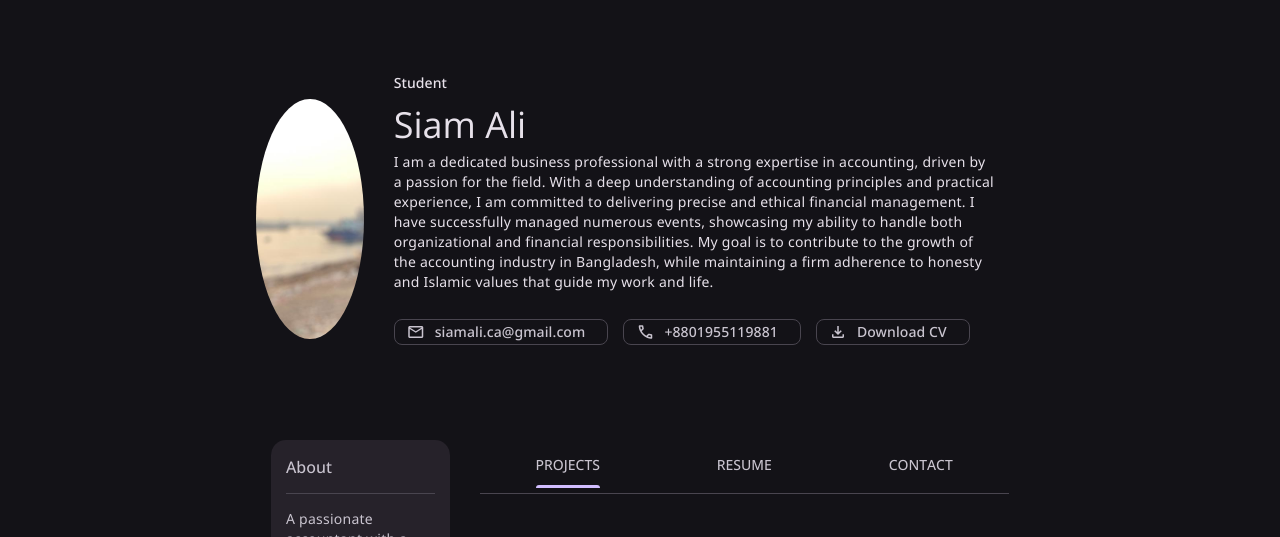
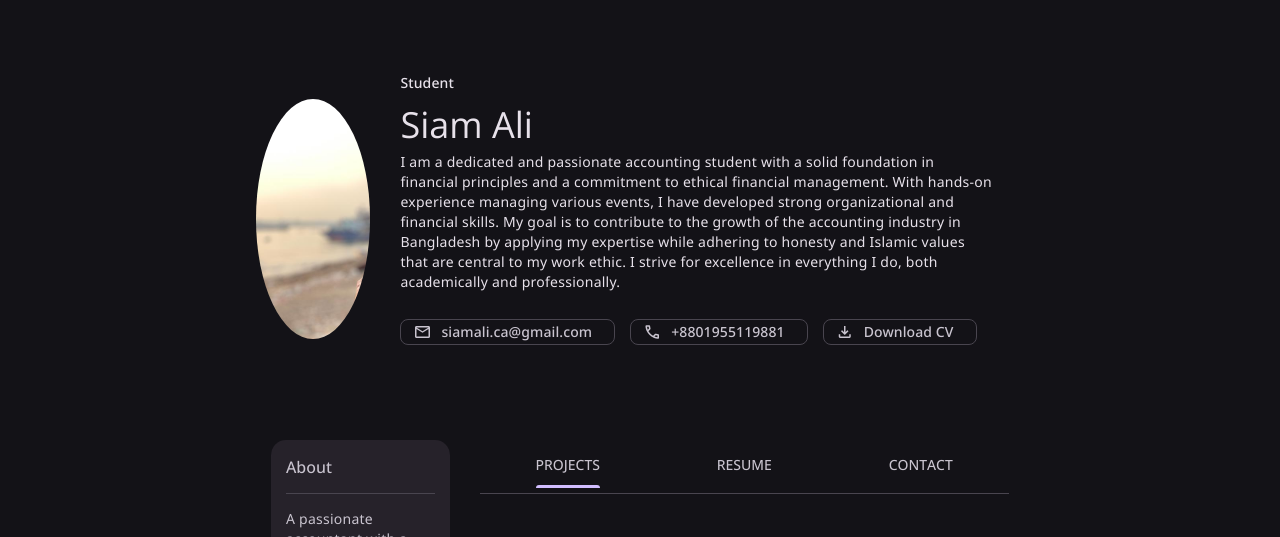
Before and after one commit to siam-ali/Siam-Ali, a plain HTML site: page index.html in a window 1280 px wide. Shown: the part 62-599 px from the top of the page. Drawn offline with nearby package versions, Linux system fonts and the light colour scheme.

Commit message:
updating 2

```diff
--- a/index.html
+++ b/index.html
@@ -75,16 +75,7 @@
                 <span class="label-large section-subtitle">Student</span>
                 <h1 class="display-small">Siam Ali</h1>
                 <p class="body-medium section-text">
-                    I am a dedicated business professional with a strong expertise in
-                    accounting, driven by a passion for the field. With a deep
-                    understanding of accounting principles and practical experience, I
-                    am committed to delivering precise and ethical financial
-                    management. I have successfully managed numerous events,
-                    showcasing my ability to handle both organizational and financial
-                    responsibilities. My goal is to contribute to the growth of the
-                    accounting industry in Bangladesh, while maintaining a firm
-                    adherence to honesty and Islamic values that guide my work and
-                    life.
+                    I am a dedicated and passionate accounting student with a solid foundation in financial principles and a commitment to ethical financial management. With hands-on experience managing various events, I have developed strong organizational and financial skills. My goal is to contribute to the growth of the accounting industry in Bangladesh by applying my expertise while adhering to honesty and Islamic values that are central to my work ethic. I strive for excellence in everything I do, both academically and professionally.
                 </p>
 
                 <!-- Contact Buttons -->
```
Also changed, not shown: project1.png (added).
